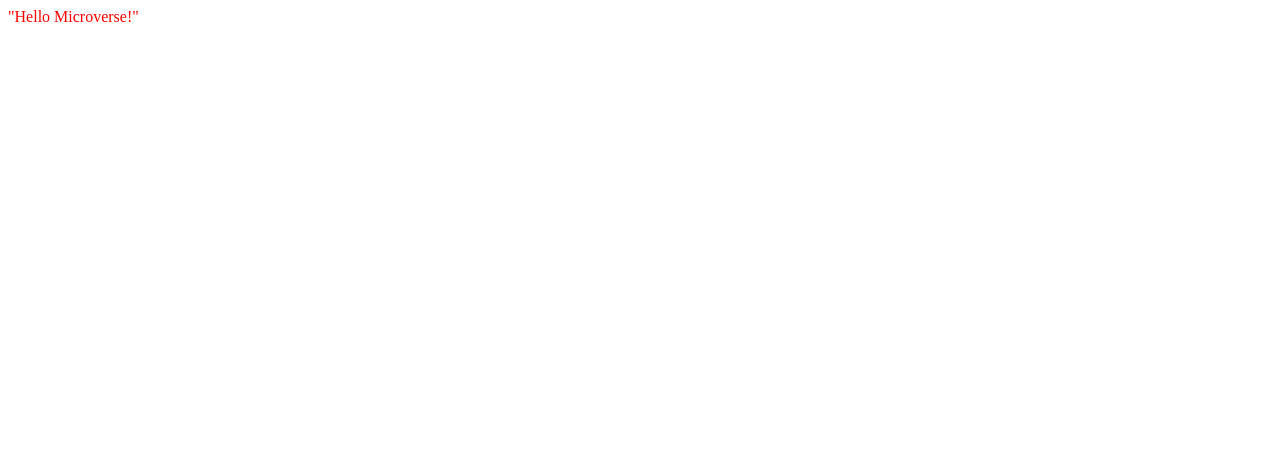
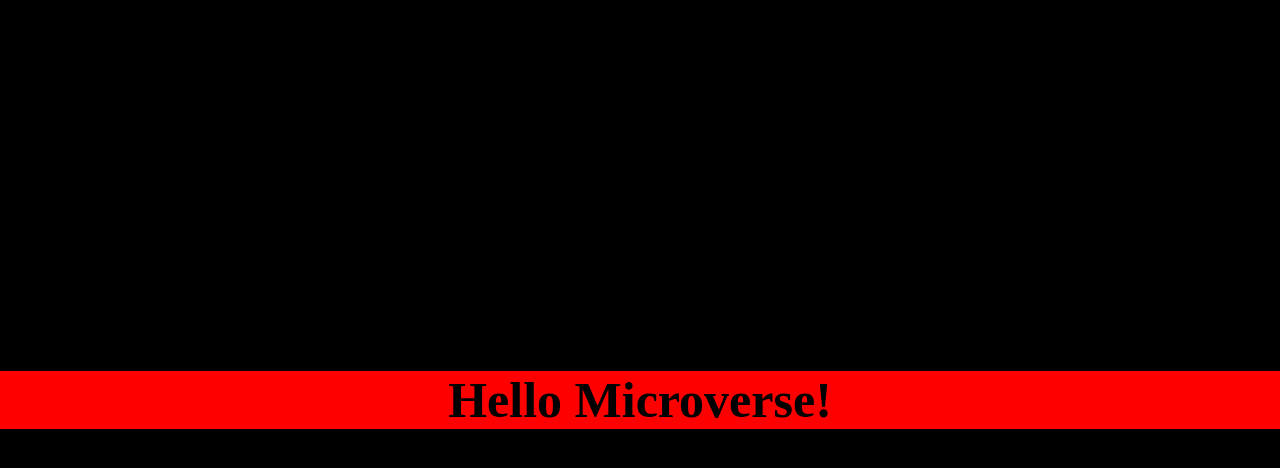
Before and after one commit to Ak0706/hello_microverse, a plain HTML site: page index.html in a window 1280 px wide. Drawn offline with Linux system fonts and the light colour scheme.

Commit message:
Worked on  README.md file

```diff
--- a/css/style.css
+++ b/css/style.css
@@ -1,3 +1,19 @@
-header {
-  color: red;
-}
+
+h1 {
+    color: black;
+    font-size: 50px;
+    text-align: center;
+    background-color: red;
+    width: 100%;
+    margin-left: auto;
+    margin-top: auto;
+    margin-bottom: auto;
+  }
+
+  body {
+    margin: 0;
+    align-content: center;
+    display: flex;
+    background-color: black;
+    height: 100vh;
+  }
--- a/index.html
+++ b/index.html
@@ -3,10 +3,10 @@
 <head>
     <meta charset="UTF-8">
     <meta name="viewport" content="width=device-width, initial-scale=1.0">
-    <title>Document</title>
+    <title>Hello Microverse Project</title>
     <link rel="stylesheet" href="css/style.css">
 </head>
 <body>
-    <header>"Hello Microverse!"</header>
+    <h1>Hello Microverse!</h1>
 </body>
 </html>
```
Also changed, not shown: Screenshot.png (added), 1 other file.
